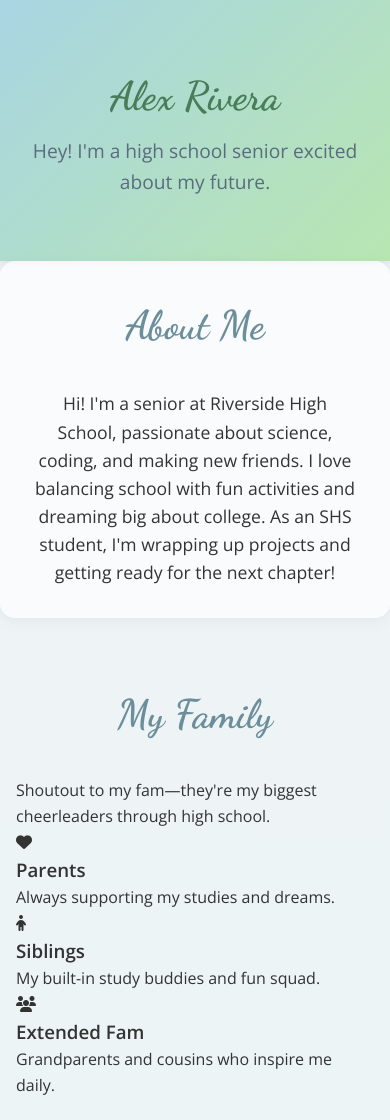
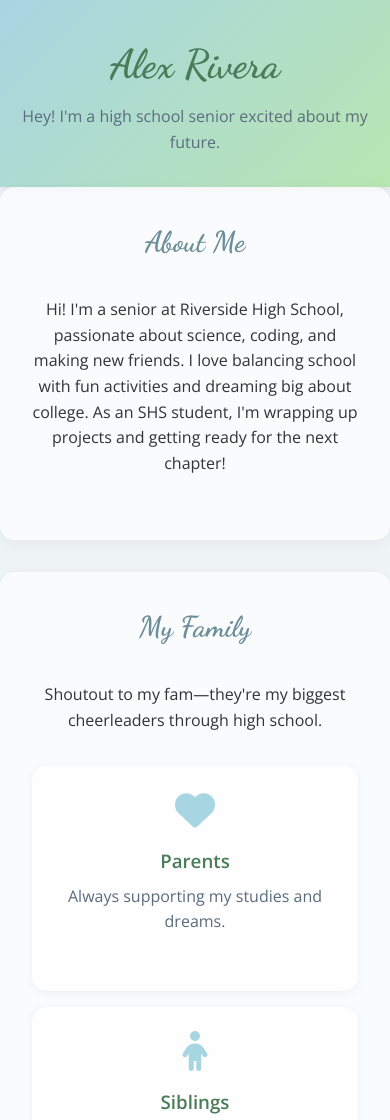
Before and after one commit to chacaniedo/itsme, a plain HTML site: page index.html in a window 390 px wide. Shown: the top 1120 px of the page. Drawn offline with nearby package versions, Linux system fonts and the light colour scheme.

Commit message:
Update styles.css

```diff
--- a/styles.css
+++ b/styles.css
@@ -1,4 +1,3 @@
-/* Reset and Base Styles */
 * {
     margin: 0;
     padding: 0;
@@ -7,15 +6,14 @@
 
 body {
     font-family: 'Open Sans', sans-serif;
-    background: linear-gradient(to bottom, #f0f4f8, #e8f4f0); /* Soft gradient background */
+    background: linear-gradient(to bottom, #f0f4f8, #e8f4f0);
     color: #333;
     line-height: 1.6;
-    overflow-x: hidden; /* Prevents horizontal scroll on mobile */
+    overflow-x: hidden;
 }
 
-/* Header */
 .header {
-    background: linear-gradient(135deg, #a8d5e2, #b8e6b1); /* Soft blue-green gradient */
+    background: linear-gradient(135deg, #a8d5e2, #b8e6b1);
     padding: 4rem 2rem;
     text-align: center;
     box-shadow: 0 2px 10px rgba(0, 0, 0, 0.1);
@@ -24,17 +22,16 @@ body {
 .header-content h1 {
     font-family: 'Dancing Script', cursive;
     font-size: 3.5rem;
-    color: #4a7c59; /* Muted green */
+    color: #4a7c59;
     margin-bottom: 0.5rem;
-    animation: fadeInDown 1s ease-out; /* Smooth entrance */
+    animation: fadeInDown 1s ease-out;
 }
 
 .header-content p {
     font-size: 1.2rem;
-    color: #5a6c7d; /* Soft gray-blue */
+    color: #5a6c7d;
 }
 
-/* Sections */
 section {
     padding: 4rem 2rem;
     max-width: 1000px;
@@ -46,26 +43,60 @@ h2 {
     font-size: 2.5rem;
     text-align: center;
     margin-bottom: 2rem;
-    color: #6b8e9a; /* Soft slate blue */
+    color: #6b8e9a;
 }
 
-/* About Section */
-.about-section {
-    background: rgba(255, 255, 255, 0.7); /* Semi-transparent white for neatness */
+.about-section, .family-section {
+    background: rgba(255, 255, 255, 0.7);
     border-radius: 15px;
     padding: 2rem;
     margin-bottom: 2rem;
     box-shadow: 0 4px 15px rgba(0, 0, 0, 0.05);
+    text-align: center;
 }
 
-.about-section p {
+.about-section p, .family-section p {
     font-size: 1.1rem;
-    text-align: center;
     max-width: 800px;
-    margin: 0 auto;
+    margin: 0 auto 2rem;
 }
 
-/* Hobbies Section */
+.family-grid {
+    display: grid;
+    grid-template-columns: repeat(auto-fit, minmax(250px, 1fr));
+    gap: 2rem;
+    margin-top: 1rem;
+}
+
+.family-member {
+    background: rgba(255, 255, 255, 0.8);
+    padding: 2rem;
+    border-radius: 15px;
+    text-align: center;
+    transition: transform 0.3s ease, box-shadow 0.3s ease;
+    box-shadow: 0 2px 10px rgba(0, 0, 0, 0.05);
+}
+
+.family-member:hover {
+    transform: translateY(-5px) scale(1.02);
+    box-shadow: 0 6px 20px rgba(0, 0, 0, 0.1);
+}
+
+.family-member i {
+    font-size: 3rem;
+    color: #a8d5e2;
+    margin-bottom: 1rem;
+}
+
+.family-member h3 {
+    color: #4a7c59;
+    margin-bottom: 0.5rem;
+}
+
+.family-member p {
+    color: #5a6c7d;
+}
+
 .hobbies-grid {
     display: grid;
     grid-template-columns: repeat(auto-fit, minmax(250px, 1fr));
@@ -78,23 +109,23 @@ h2 {
     padding: 2rem;
     border-radius: 15px;
     text-align: center;
-    transition: transform 0.3s ease, box-shadow 0.3s ease; /* Smooth hover */
+    transition: transform 0.3s ease, box-shadow 0.3s ease;
     box-shadow: 0 2px 10px rgba(0, 0, 0, 0.05);
 }
 
 .hobby-item:hover {
-    transform: translateY(-5px) scale(1.02); /* Lift and slight scale on hover */
+    transform: translateY(-5px) scale(1.02);
     box-shadow: 0 6px 20px rgba(0, 0, 0, 0.1);
 }
 
 .hobby-item i {
     font-size: 3rem;
-    color: #a8d5e2; /* Soft blue for icons */
+    color: #a8d5e2;
     margin-bottom: 1rem;
 }
 
 .hobby-item h3 {
-    color: #4a7c59; /* Muted green */
+    color: #4a7c59;
     margin-bottom: 0.5rem;
 }
 
@@ -102,7 +133,6 @@ h2 {
     color: #5a6c7d;
 }
 
-/* Goals Section */
 .goals-list {
     list-style: none;
     max-width: 800px;
@@ -114,28 +144,27 @@ h2 {
     margin-bottom: 1rem;
     padding: 1.5rem;
     border-radius: 10px;
-    transition: transform 0.3s ease, background 0.3s ease; /* Smooth hover */
+    transition: transform 0.3s ease, background 0.3s ease;
     box-shadow: 0 2px 10px rgba(0, 0, 0, 0.05);
     position: relative;
     padding-left: 2.5rem;
 }
 
 .goal-item::before {
-    content: '★'; /* Star icon for fun */
+    content: '★';
     position: absolute;
     left: 1rem;
-    color: #b8e6b1; /* Soft green */
+    color: #b8e6b1;
     font-size: 1.2rem;
 }
 
 .goal-item:hover {
-    transform: translateX(10px); /* Slide right on hover */
-    background: rgba(184, 230, 177, 0.9); /* Lighter green on hover */
+    transform: translateX(10px);
+    background: rgba(184, 230, 177, 0.9);
 }
 
-/* Footer */
 .footer {
-    background: #6b8e9a; /* Soft slate blue */
+    background: #6b8e9a;
     color: #fff;
     text-align: center;
     padding: 2rem;
@@ -153,7 +182,7 @@ h2 {
 }
 
 .footer a:hover {
-    color: #a8d5e2; /* Soft blue on hover */
+    color: #a8d5e2;
 }
 
 .social-links {
@@ -166,7 +195,6 @@ h2 {
     font-size: 1.5rem;
 }
 
-/* Animations */
 @keyframes fadeInDown {
     from {
         opacity: 0;
@@ -178,28 +206,63 @@ h2 {
     }
 }
 
-/* Responsive Design */
+/* Responsive for Mobile (Phone-Friendly for Students) */
 @media (max-width: 768px) {
+    .header {
+        padding: 2rem 1rem;
+    }
+
     .header-content h1 {
         font-size: 2.5rem;
+    }
+
+    .header-content p {
+        font-size: 1rem;
     }
 
     section {
         padding: 2rem 1rem;
     }
 
-    .hobbies-grid {
+    h2 {
+        font-size: 2rem;
+    }
+
+    .about-section p, .family-section p {
+        font-size: 1rem;
+    }
+
+    .family-grid, .hobbies-grid {
         grid-template-columns: 1fr;
         gap: 1rem;
+    }
+
+    .family-member, .hobby-item {
+        padding: 1.5rem;
     }
 
     .goal-item {
         padding: 1rem;
         padding-left: 2rem;
+        font-size: 0.95rem;
     }
 
     .social-links a {
         margin: 0 0.5rem;
         font-size: 1.2rem;
     }
+
+    .hobby-item i, .family-member i {
+        font-size: 2.5rem;
+    }
 }
+
+@media (max-width: 480px) {
+    h2 {
+        font-size: 1.8rem;
+    }
+
+    section {
+        padding: 1.5rem 0.5rem;
+    }
+}
```
